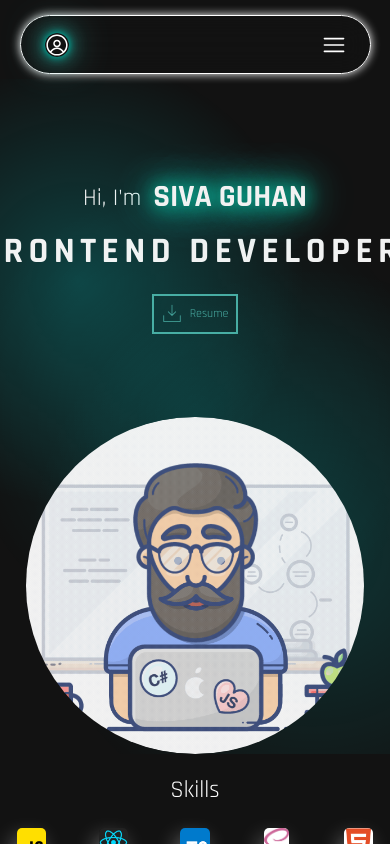
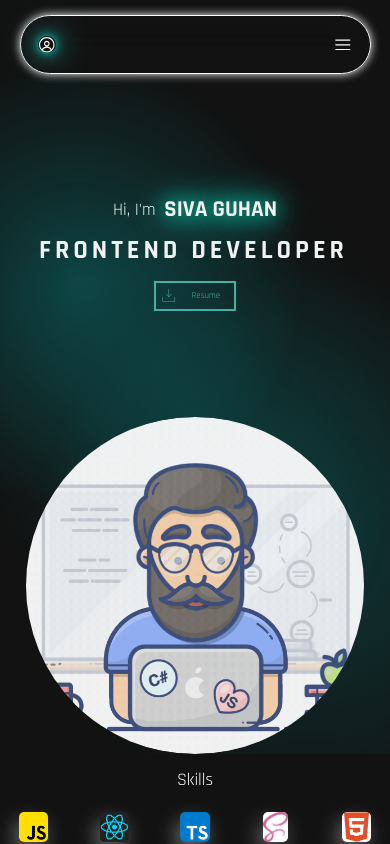
Before and after one commit to SivaGuhan/Portfolio, a React (Vite) app: page / in a window 390 px wide. Built offline with nearby package versions, Linux system fonts and the light colour scheme.

Commit message:
bugs in font size

```diff
--- a/src/app/project/style.scss
+++ b/src/app/project/style.scss
@@ -141,11 +141,19 @@
                         top: 10%;
                     }
                 }
+
+                @media (max-width: 500px) {
+                    display: none;
+                }
             }
 
             @media (max-width: 1000px) {
                 flex-direction: column;
             }
+
+            @media (max-width: 500px) {
+                min-height: fit-content;
+            }
         }
     }
 }
--- a/src/styles/index.scss
+++ b/src/styles/index.scss
@@ -35,25 +35,31 @@ body {
 
 @media (max-width: 1200px) {
   :root {
-    font-size: 0.9375em; // 15px
+    font-size: 0.9375em;
   }
 }
 
 @media (max-width: 992px) {
   :root {
-    font-size: 0.875em; // 14px
+    font-size: 0.875em;
   }
 }
 
 @media (max-width: 768px) {
   :root {
-    font-size: 0.8125em; // 13px
+    font-size: 0.8125em;
   }
 }
 
 @media (max-width: 576px) {
   :root {
-    font-size: 0.75em; // 12px
+    font-size: 0.75em;
+  }
+}
+
+@media (max-width: 456px) {
+  :root {
+    font-size: 0.55em;
   }
 }
 
```
